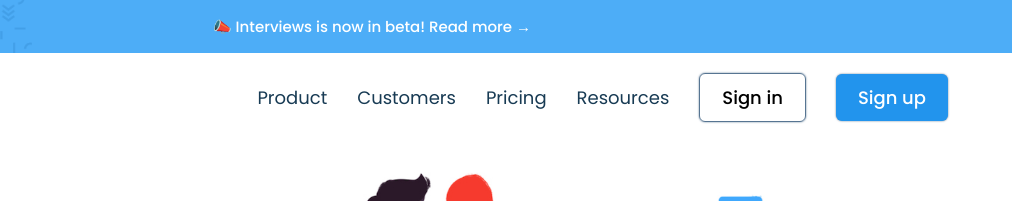
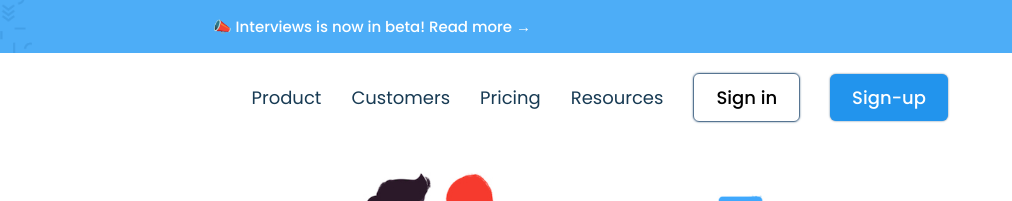
Before and after one commit to SwapnilPatle01/Usability-Hub-Clone, a plain HTML site: page index.html in a window 1280 px wide. Shown: the top 201 px of the page, 268-1280 px from the left. Drawn offline with nearby package versions, Linux system fonts and the light colour scheme; a web font is replaced by a local one.

```diff
--- a/index.html
+++ b/index.html
@@ -37,7 +37,7 @@
                                 class="hover-links secondary-btn">Sign
                                 in</a></li>
                         <li><a href="./signUp.html"
-                                class="hover-links primary-btn">Sign up</a></li>
+                                class="hover-links primary-btn">Sign-up</a></li>
                     </ul>
                 </div>
                 <div class="moblie-navbar-btn">
```
